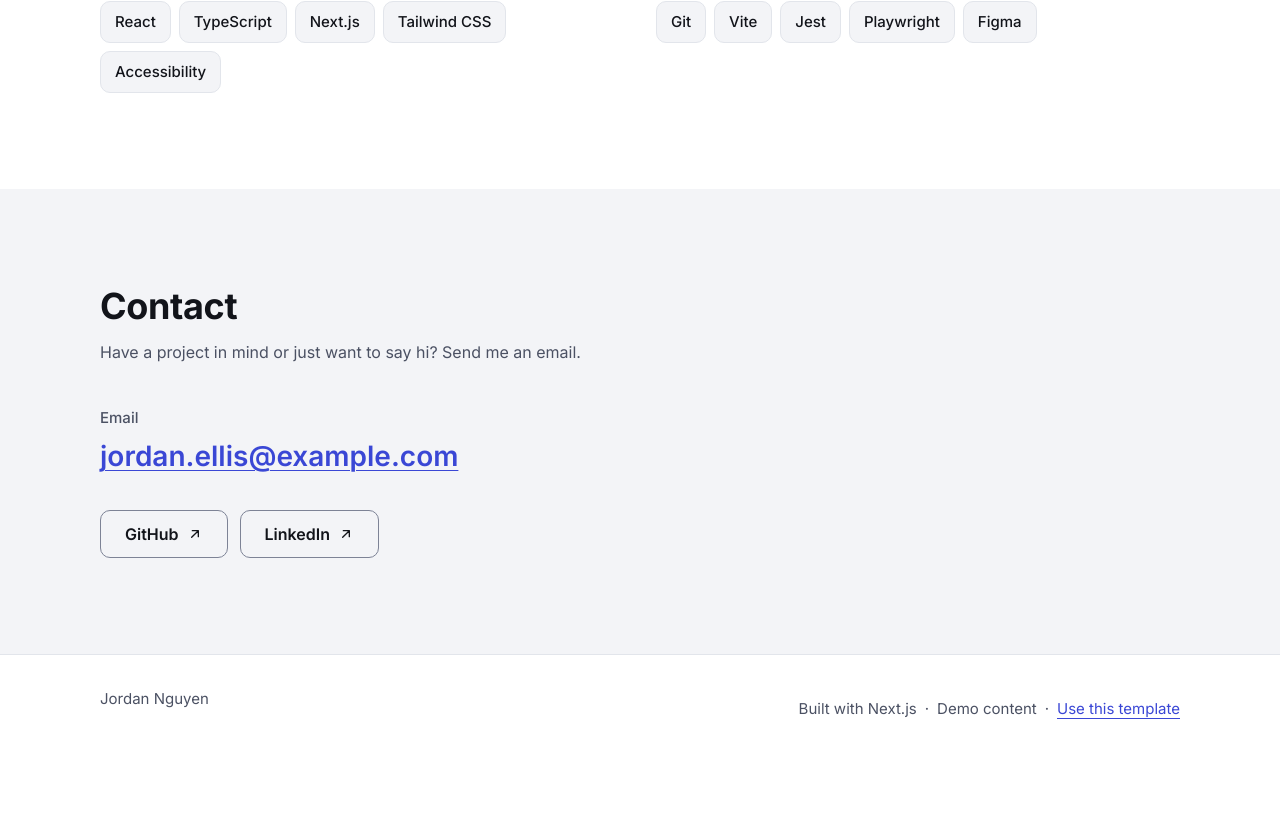
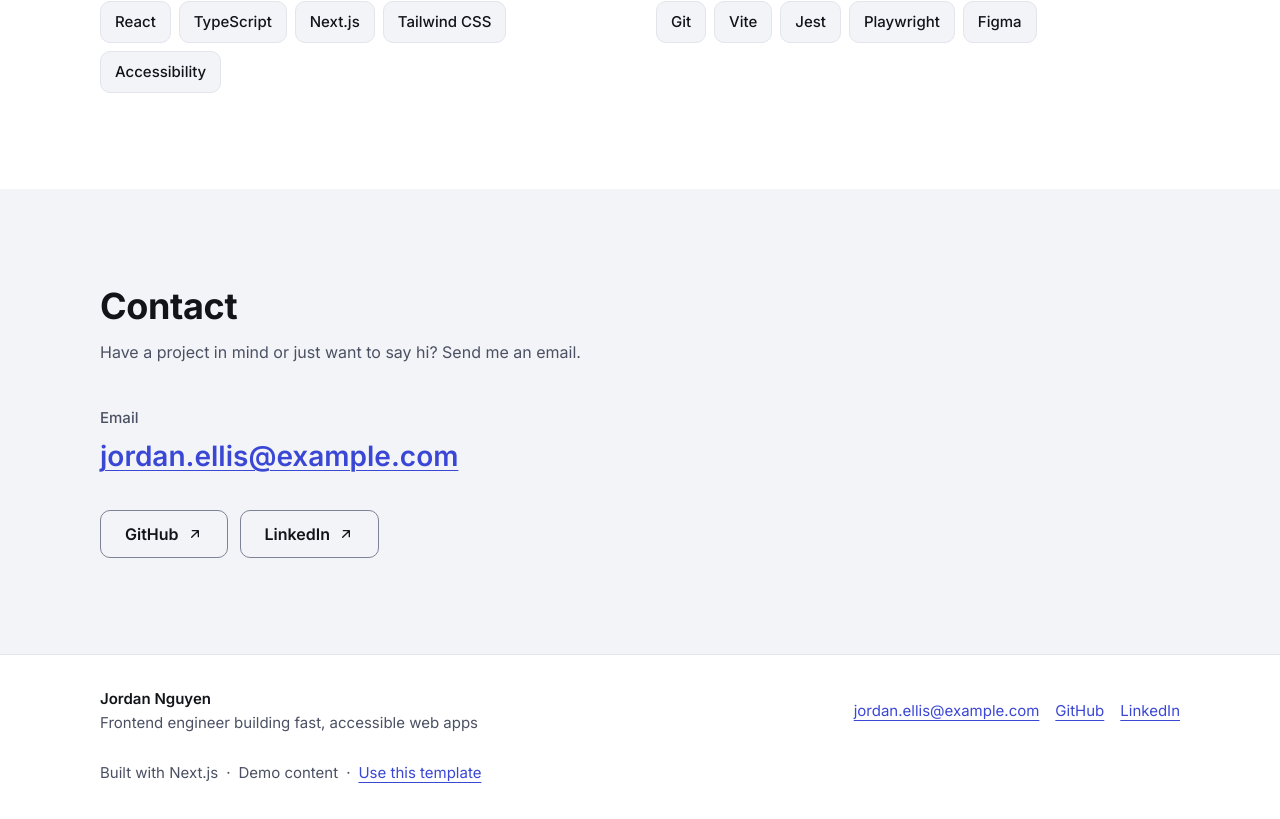
Before and after one commit to toinguyen-agilityio/my-portfolio, a Next.js app: page / in a window 1280 px wide. Shown: the part 1640-2459 px from the top of the page. Before the commit the page ends 2403 px from the top, so only its background shows below. Built offline with nearby package versions, Linux system fonts and the light colour scheme; no server answers.

Commit message:
feat(footer): show name, headline, email and social links (#116) (#117)
Co-authored-by: Claude Sonnet 5.5 <noreply@anthropic.com>

```diff
--- a/src/components/Footer.tsx
+++ b/src/components/Footer.tsx
@@ -1,14 +1,33 @@
-import { footer, profile } from '@/content';
+import { contact, footer, profile, socials } from '@/content';
 import { Container } from './Container';
-import { ExternalLink } from './ExternalLink';
+import { ExternalLink, textLinkClasses } from './ExternalLink';
 
 export function Footer() {
   return (
     <footer className="border-line text-muted border-t py-8 text-[15px]">
       <Container>
-        <div className="flex flex-wrap justify-between gap-x-6 gap-y-2">
-          <span>{profile.name}</span>
-          <span className="flex flex-wrap items-center gap-x-2">
+        <div className="flex flex-wrap justify-between gap-x-6 gap-y-4">
+          <div>
+            <p className="text-text font-semibold">{profile.name}</p>
+            <p>{profile.headline}</p>
+          </div>
+          <ul className="flex flex-wrap items-center gap-x-4 gap-y-2">
+            <li>
+              <a
+                href={contact.mailtoHref}
+                className={`${textLinkClasses} [overflow-wrap:anywhere]`}
+              >
+                {contact.email}
+              </a>
+            </li>
+            {socials.map((social) => (
+              <li key={social.label}>
+                <ExternalLink href={social.href}>{social.label}</ExternalLink>
+              </li>
+            ))}
+          </ul>
+        </div>
+        <p className="mt-4 flex flex-wrap items-center gap-x-2">
           <span>{footer.builtWith}</span>
           <span aria-hidden="true">{footer.separator}</span>
           <span>{footer.demoNotice}</span>
@@ -16,8 +35,7 @@ export function Footer() {
           <ExternalLink href={footer.templateHref}>
             {footer.templateLabel}
           </ExternalLink>
-          </span>
-        </div>
+        </p>
       </Container>
     </footer>
   );
```
Also changed, not shown: 2 other files (tests, documents, lock files or other folders). Lines whose indentation alone changed are shown as unchanged.
